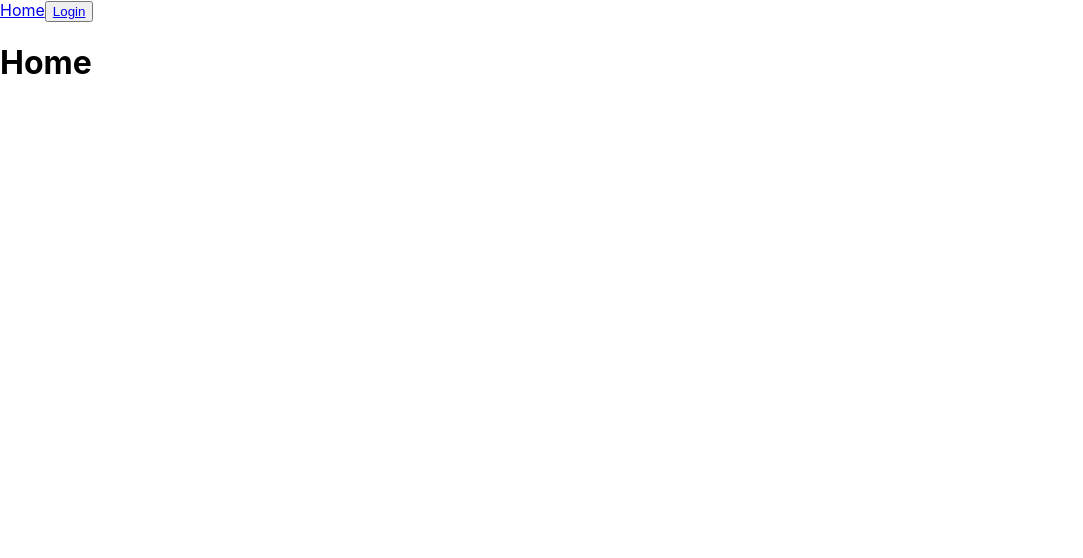
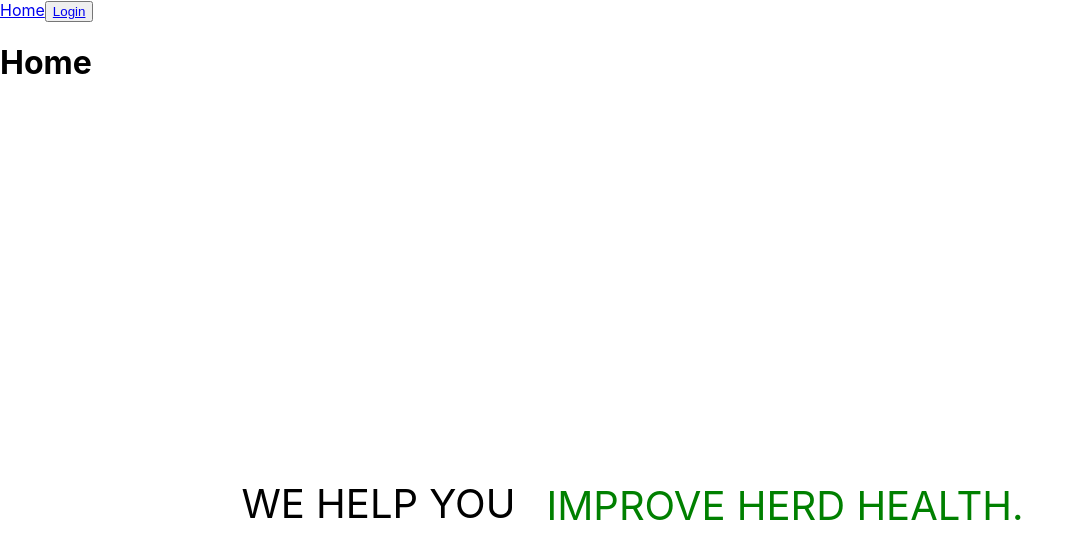
Before and after one commit to tysonlander/personal-project, a React (Create React App) app: page /#/ in a window 1280 px wide. Shown: the top 558 px of the page, without its empty margins (0-1083 px from the left). Built offline with nearby package versions, Linux system fonts and the light colour scheme.

Commit message:
styled login

```diff
--- a/package.json
+++ b/package.json
@@ -17,7 +17,9 @@
     "react-redux": "^7.0.3",
     "react-router-dom": "^5.0.0",
     "react-scripts": "3.0.1",
-    "redux": "^4.0.1"
+    "redux": "^4.0.1",
+    "socket.io": "^2.2.0",
+    "styled-components": "^4.3.1"
   },
   "scripts": {
     "start": "react-scripts start",
--- /dev/null
+++ b/src/Components/Home/Home.css
@@ -0,0 +1,52 @@
+.content {
+  width: 100vw;
+  height: 100vh;
+  display: flex;
+  align-items: center;
+  justify-content: center;
+}
+
+.slider-wrapper {
+  font-size: 40px;
+  text-transform: uppercase;
+  display: flex;
+  align-items: center;
+  justify-content: center;
+}
+
+.slider {
+  height: 50px;
+  padding-left: 1rem;
+  overflow: hidden;
+}
+
+.slider-text1{
+  color: green;
+  animation: slide 12s linear infinite;
+}
+
+.slider-text2{
+  color: green;
+}
+
+.slider-text3{
+  color: green;
+}
+
+.slider div {
+  height: 50px;
+  margin-bottom: 50px;
+  padding: 2px 15px;
+  text-align: left;
+  box-sizing: border-box;
+}
+
+@keyframes slide {
+  0% {margin-top: -300px;}
+  5% {margin-top: -200px;}
+  33% {margin-top: -200px;}
+  38% {margin-top: -100px;}
+  66% {margin-top: -100px;}
+  71% {margin-top: 0px;}
+  100% {margin-top: 0px;}
+}
--- a/src/Components/Home/Home.js
+++ b/src/Components/Home/Home.js
@@ -1,6 +1,6 @@
 import React, {Component} from 'react'
 import HomeNav from './HomeNav'
-
+import './Home.css'
 
 class Home extends Component {
   render(){
@@ -8,6 +8,32 @@ class Home extends Component {
       <div>
         <HomeNav/>
         <h1>Home</h1>
+
+          <div className='content'>
+            <div className='slider-wrapper'>
+              We help you
+              <div class='slider'>
+                <div className='slider-text1'>increase profits.</div>
+                <div className='slider-text2'>improve herd health.</div>
+                <div className='slider-text3'>grow your farm.</div>
+              </div>
+            </div>
+          </div>
+
+
+
+        {/* <div className='benefits-box'>
+
+
+          <h1 className='benefits-text'>We help you
+            <div className='slider'>
+              <span className='call-one'>increase profits.</span>
+              <span className='call-two'>improve herd health.</span>
+              <span className='call-three'>grow your farm.</span>
+            </div>
+          </h1>
+
+        </div> */}
       </div>
     )
   }
--- a/src/Components/Login/Login.js
+++ b/src/Components/Login/Login.js
@@ -1,4 +1,6 @@
 import React, {Component} from 'react'
+import styled from 'styled-components'
+import {SignUpToggle, LoginBox, LoginContainer} from './LoginStyled'
 
 import LoginForm from './LoginForm'
 import RegisterForm from './RegisterForm'
@@ -29,16 +31,18 @@ class Login extends Component {
 
   render(){
     return(
-      <div>
-        <button onClick={this.handleDisplayLogin}>Login</button>
-        <button onClick={this.handleDisplayRegister}>Register</button>
-        {this.state.login ?
-          (<div><LoginForm/></div>) :
-          (<div><RegisterForm/></div>)}
+      <LoginContainer>
+        <LoginBox>
+          <SignUpToggle onClick={this.handleDisplayLogin}>Login</SignUpToggle>
+          <SignUpToggle onClick={this.handleDisplayRegister}>Register</SignUpToggle>
+          {this.state.login ?
+            (<div><LoginForm/></div>) :
+            (<div><RegisterForm/></div>)}
 
 
 
-      </div>
+        </LoginBox>
+      </LoginContainer>
     )
   }
 }
--- /dev/null
+++ b/src/Components/Login/LoginStyled.js
@@ -0,0 +1,14 @@
+import styled from 'styled-components';
+
+export const SignUpToggle = styled.button`
+  width: 50%;
+`
+export const LoginBox = styled.div`
+  width: 50vw;
+`
+
+export const LoginContainer = styled.div`
+  display: flex:
+  justify-content: center;
+	align-items: center;
+`
--- /dev/null
+++ b/src/Components/Login/csshelp.css
@@ -0,0 +1,4 @@
+.ksfj {
+  display: flex;
+  alig
+}
```
Also changed, not shown: src/Components/Dashboard/Messages/Messages.js (+7 -0 lines), 2 other files (tests, documents, lock files or other folders).
